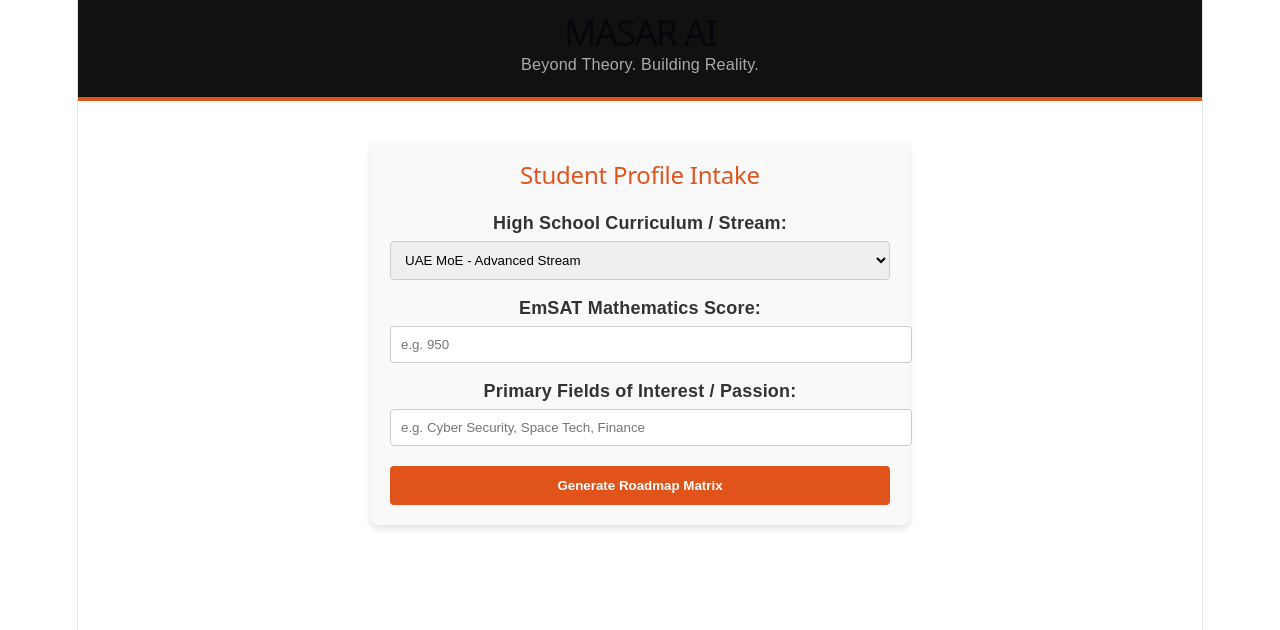
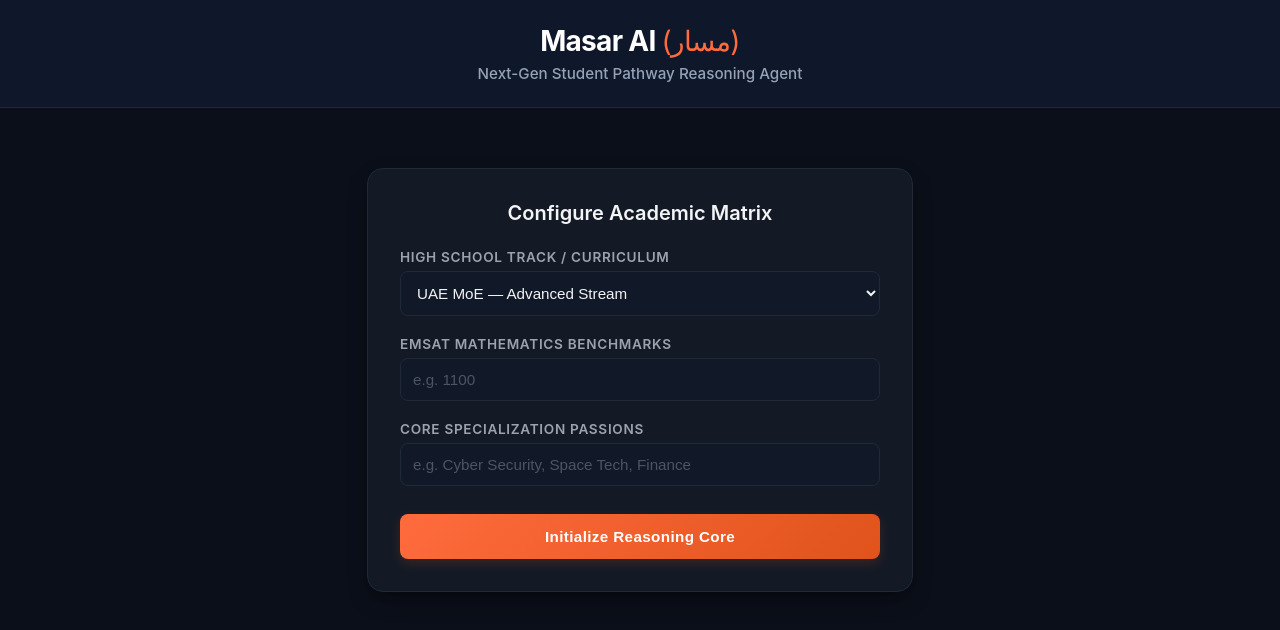
Before and after one commit to BuildingTHEITGUY/masar-ai, a React (Vite) app: page / in a window 1280 px wide. Shown: the top 630 px of the page. Built offline with nearby package versions, Linux system fonts and the light colour scheme.

Commit message:
Design: Complete premium dark UI transformation and title update

```diff
--- a/src/App.jsx
+++ b/src/App.jsx
@@ -1,33 +1,77 @@
 import React, { useState } from 'react';
 import FormInput from './components/FormInput';
-import frameworkData from './data/framework.json';
 
 export default function App() {
   const [studentProfile, setStudentProfile] = useState(null);
 
   const handleFormSubmit = (profileData) => {
     setStudentProfile(profileData);
-    console.log("Captured Student Profile Data:", profileData);
   };
 
   return (
-    <div style={{ fontFamily: 'Arial, sans-serif', color: '#333', minHeight: '100vh', background: '#fff' }}>
-      <header style={{ background: '#111', color: '#fff', padding: '20px', textAlign: 'center', borderBottom: '4px solid #e0531b' }}>
-        <h1 style={{ margin: 0, fontSize: '2rem', tracking: 'wide' }}>MASAR AI</h1>
-        <p style={{ margin: '5px 0 0 0', color: '#aaa', fontSize: '0.9rem' }}>Beyond Theory. Building Reality.</p>
+    <div style={{ minHeight: '100vh', backgroundColor: '#0b0f19', color: '#f3f4f6' }}>
+
+      {/* Header Grid */}
+      <header style={{
+        background: '#0f172a',
+        padding: '24px 20px',
+        textAlign: 'center',
+        borderBottom: '1px solid #1e293b'
+      }}>
+        <h1 style={{ margin: 0, fontSize: '1.75rem', fontWeight: '700', letterSpacing: '-0.025em', color: '#ffffff' }}>
+          Masar AI <span style={{ color: '#ff6b3d', fontWeight: '400' }}>(مسار)</span>
+        </h1>
+        <p style={{ margin: '6px 0 0 0', color: '#94a3b8', fontSize: '0.95rem', fontWeight: '500' }}>
+          Next-Gen Student Pathway Reasoning Agent
+        </p>
       </header>
 
-      <main style={{ padding: '40px 20px' }}>
+      {/* Main Framework Viewport */}
+      <main style={{ padding: '60px 20px', maxWidth: '1200px', margin: '0 auto' }}>
         {!studentProfile ? (
           <FormInput onSubmit={handleFormSubmit} />
         ) : (
-          <div style={{ maxWidth: '600px', margin: 'auto', textAlign: 'center' }}>
-            <div style={{ background: '#e0f7fa', padding: '20px', borderRadius: '8px', border: '1px solid #00acc1' }}>
-              <h3>Profile Successfully Processed!</h3>
-              <p>Ready to feed this data matrix into the K2 Think V2 reasoning core once API access is granted.</p>
+          <div style={{
+            maxWidth: '500px',
+            margin: '0 auto',
+            textAlign: 'center',
+            background: '#131a26',
+            padding: '32px',
+            borderRadius: '16px',
+            border: '1px solid #1e293b'
+          }}>
+            <div style={{
+              display: 'inline-flex',
+              alignItems: 'center',
+              justifyContent: 'center',
+              width: '48px',
+              height: '48px',
+              borderRadius: '50%',
+              background: 'rgba(240, 98, 33, 0.1)',
+              color: '#ff6b3d',
+              marginBottom: '16px',
+              fontSize: '1.5rem'
+            }}>
+              ✓
             </div>
-            <button onClick={() => setStudentProfile(null)} style={{ marginTop: '20px', padding: '10px 20px', background: '#333', color: '#fff', border: 'none', borderRadius: '4px', cursor: 'pointer' }}>
-              Reset Profile
+            <h3 style={{ margin: '0 0 8px 0', color: '#ffffff', fontSize: '1.2rem' }}>Matrix Set Successfully</h3>
+            <p style={{ color: '#94a3b8', fontSize: '0.9rem', lineHeight: '1.5', margin: '0 0 24px 0' }}>
+              Profile locked down. Ready to route parameters into the K2 Think V2 reasoning API engine upon activation credentials.
+            </p>
+            <button
+              onClick={() => setStudentProfile(null)}
+              style={{
+                padding: '10px 20px',
+                background: '#1f2937',
+                color: '#f3f4f6',
+                border: '1px solid #374151',
+                borderRadius: '6px',
+                cursor: 'pointer',
+                fontWeight: '500',
+                fontSize: '0.9rem'
+              }}
+            >
+              Modify Matrix Context
             </button>
           </div>
         )}
--- a/src/components/FormInput.jsx
+++ b/src/components/FormInput.jsx
@@ -10,32 +10,78 @@
         onSubmit({ stream, emsatMath: parseInt(emsatMath) || 0, interest });
     };
 
+    const labelStyle = {
+        display: 'block',
+        fontSize: '0.85rem',
+        fontWeight: '600',
+        color: '#9ca3af',
+        marginBottom: '6px',
+        textTransform: 'uppercase',
+        letterSpacing: '0.05em'
+    };
+
+    const inputStyle = {
+        width: '100%',
+        padding: '12px',
+        borderRadius: '8px',
+        border: '1px solid #1f2937',
+        backgroundColor: '#111827',
+        color: '#f3f4f6',
+        fontSize: '0.95rem',
+        boxSizing: 'border-box',
+        outline: 'none',
+        transition: 'border-color 0.2s'
+    };
+
     return (
-        <form onSubmit={handleSubmit} style={{ padding: '20px', maxWidth: '500px', margin: 'auto', background: '#f9f9f9', borderRadius: '8px', boxShadow: '0 4px 6px rgba(0,0,0,0.1)' }}>
-            <h2 style={{ color: '#e0531b', marginBottom: '20px' }}>Student Profile Intake</h2>
+        <form onSubmit={handleSubmit} style={{
+            padding: '32px',
+            maxWidth: '480px',
+            margin: '0 auto',
+            background: '#111827/80',
+            backgroundColor: '#131a26',
+            borderRadius: '16px',
+            border: '1px solid #1f2937',
+            boxShadow: '0 10px 25px -5px rgba(0, 0, 0, 0.3), 0 8px 10px -6px rgba(0, 0, 0, 0.3)'
+        }}>
+            <h3 style={{ color: '#f3f4f6', margin: '0 0 24px 0', fontSize: '1.25rem', fontWeight: '600', textAlign: 'center' }}>
+                Configure Academic Matrix
+            </h3>
 
-            <div style={{ marginBottom: '15px' }}>
-                <label style={{ display: 'block', fontWeight: 'bold', marginBottom: '5px' }}>High School Curriculum / Stream:</label>
-                <select value={stream} onChange={(e) => setStream(e.target.value)} style={{ width: '100%', padding: '10px', borderRadius: '4px', border: '1px solid #ccc' }}>
-                    <option value="moe_advanced">UAE MoE - Advanced Stream</option>
-                    <option value="moe_general">UAE MoE - General Stream</option>
+            <div style={{ marginBottom: '20px' }}>
+                <label style={labelStyle}>High School Track / Curriculum</label>
+                <select value={stream} onChange={(e) => setStream(e.target.value)} style={inputStyle}>
+                    <option value="moe_advanced">UAE MoE — Advanced Stream</option>
+                    <option value="moe_general">UAE MoE — General Stream</option>
                     <option value="british_alevels">British Curriculum (A-Levels)</option>
                     <option value="american_diploma">American Diploma</option>
                 </select>
             </div>
 
-            <div style={{ marginBottom: '15px' }}>
-                <label style={{ display: 'block', fontWeight: 'bold', marginBottom: '5px' }}>EmSAT Mathematics Score:</label>
-                <input type="number" placeholder="e.g. 950" value={emsatMath} onChange={(e) => setEmsatMath(e.target.value)} style={{ width: '100%', padding: '10px', borderRadius: '4px', border: '1px solid #ccc' }} />
+            <div style={{ marginBottom: '20px' }}>
+                <label style={labelStyle}>EmSAT Mathematics Benchmarks</label>
+                <input type="number" placeholder="e.g. 1100" value={emsatMath} onChange={(e) => setEmsatMath(e.target.value)} style={inputStyle} />
             </div>
 
-            <div style={{ marginBottom: '20px' }}>
-                <label style={{ display: 'block', fontWeight: 'bold', marginBottom: '5px' }}>Primary Fields of Interest / Passion:</label>
-                <input type="text" placeholder="e.g. Cyber Security, Space Tech, Finance" value={interest} onChange={(e) => setInterest(e.target.value)} style={{ width: '100%', padding: '10px', borderRadius: '4px', border: '1px solid #ccc' }} />
+            <div style={{ marginBottom: '28px' }}>
+                <label style={labelStyle}>Core Specialization Passions</label>
+                <input type="text" placeholder="e.g. Cyber Security, Space Tech, Finance" value={interest} onChange={(e) => setInterest(e.target.value)} style={inputStyle} />
             </div>
 
-            <button type="submit" style={{ width: '100%', padding: '12px', background: '#e0531b', color: 'white', border: 'none', borderRadius: '4px', fontWeight: 'bold', cursor: 'pointer' }}>
-                Generate Roadmap Matrix
+            <button type="submit" style={{
+                width: '100%',
+                padding: '14px',
+                background: 'linear-gradient(135deg, #ff6b3d 0%, #e0531b 100%)',
+                color: '#ffffff',
+                border: 'none',
+                borderRadius: '8px',
+                fontWeight: '600',
+                fontSize: '0.95rem',
+                cursor: 'pointer',
+                boxShadow: '0 4px 12px rgba(224, 83, 27, 0.2)',
+                letterSpacing: '0.025em'
+            }}>
+                Initialize Reasoning Core
             </button>
         </form>
     );
--- a/src/index.css
+++ b/src/index.css
@@ -1,111 +1,12 @@
-:root {
-  --text: #6b6375;
-  --text-h: #08060d;
-  --bg: #fff;
-  --border: #e5e4e7;
-  --code-bg: #f4f3ec;
-  --accent: #aa3bff;
-  --accent-bg: rgba(170, 59, 255, 0.1);
-  --accent-border: rgba(170, 59, 255, 0.5);
-  --social-bg: rgba(244, 243, 236, 0.5);
-  --shadow:
-    rgba(0, 0, 0, 0.1) 0 10px 15px -3px, rgba(0, 0, 0, 0.05) 0 4px 6px -2px;
-
-  --sans: system-ui, 'Segoe UI', Roboto, sans-serif;
-  --heading: system-ui, 'Segoe UI', Roboto, sans-serif;
-  --mono: ui-monospace, Consolas, monospace;
-
-  font: 18px/145% var(--sans);
-  letter-spacing: 0.18px;
-  color-scheme: light dark;
-  color: var(--text);
-  background: var(--bg);
-  font-synthesis: none;
-  text-rendering: optimizeLegibility;
+body {
+  margin: 0;
+  padding: 0;
+  background-color: #0b0f19;
+  font-family: -apple-system, BlinkMacSystemFont, 'Segoe UI', Roboto, Helvetica, Arial, sans-serif;
   -webkit-font-smoothing: antialiased;
-  -moz-osx-font-smoothing: grayscale;
-
-  @media (max-width: 1024px) {
-    font-size: 16px;
-  }
 }
 
-@media (prefers-color-scheme: dark) {
-  :root {
-    --text: #9ca3af;
-    --text-h: #f3f4f6;
-    --bg: #16171d;
-    --border: #2e303a;
-    --code-bg: #1f2028;
-    --accent: #c084fc;
-    --accent-bg: rgba(192, 132, 252, 0.15);
-    --accent-border: rgba(192, 132, 252, 0.5);
-    --social-bg: rgba(47, 48, 58, 0.5);
-    --shadow:
-      rgba(0, 0, 0, 0.4) 0 10px 15px -3px, rgba(0, 0, 0, 0.25) 0 4px 6px -2px;
-  }
-
-  #social .button-icon {
-    filter: invert(1) brightness(2);
-  }
+/* Custom placeholder styling */
+::placeholder {
+  color: #4b5563 !important;
 }
-
-body {
-  margin: 0;
-}
-
-#root {
-  width: 1126px;
-  max-width: 100%;
-  margin: 0 auto;
-  text-align: center;
-  border-inline: 1px solid var(--border);
-  min-height: 100svh;
-  display: flex;
-  flex-direction: column;
-  box-sizing: border-box;
-}
-
-h1,
-h2 {
-  font-family: var(--heading);
-  font-weight: 500;
-  color: var(--text-h);
-}
-
-h1 {
-  font-size: 56px;
-  letter-spacing: -1.68px;
-  margin: 32px 0;
-  @media (max-width: 1024px) {
-    font-size: 36px;
-    margin: 20px 0;
-  }
-}
-h2 {
-  font-size: 24px;
-  line-height: 118%;
-  letter-spacing: -0.24px;
-  margin: 0 0 8px;
-  @media (max-width: 1024px) {
-    font-size: 20px;
-  }
-}
-p {
-  margin: 0;
-}
-
-code,
-.counter {
-  font-family: var(--mono);
-  display: inline-flex;
-  border-radius: 4px;
-  color: var(--text-h);
-}
-
-code {
-  font-size: 15px;
-  line-height: 135%;
-  padding: 4px 8px;
-  background: var(--code-bg);
-}
```
